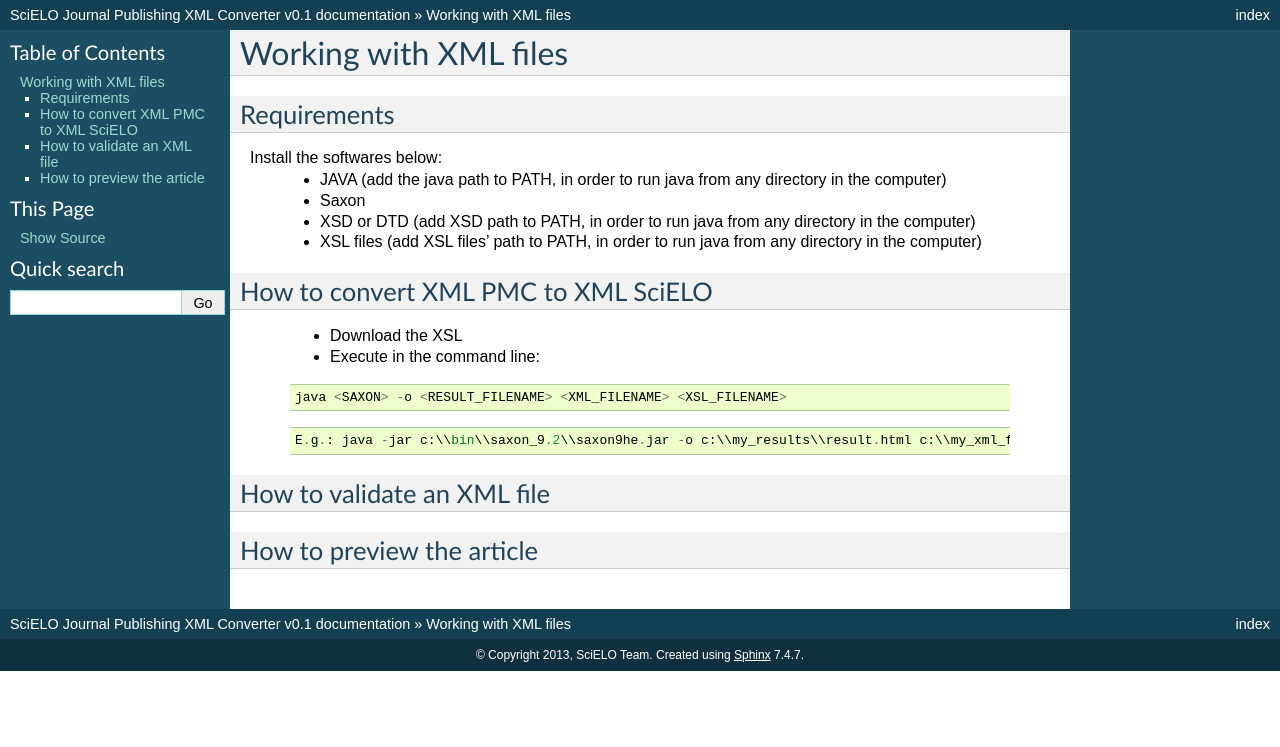
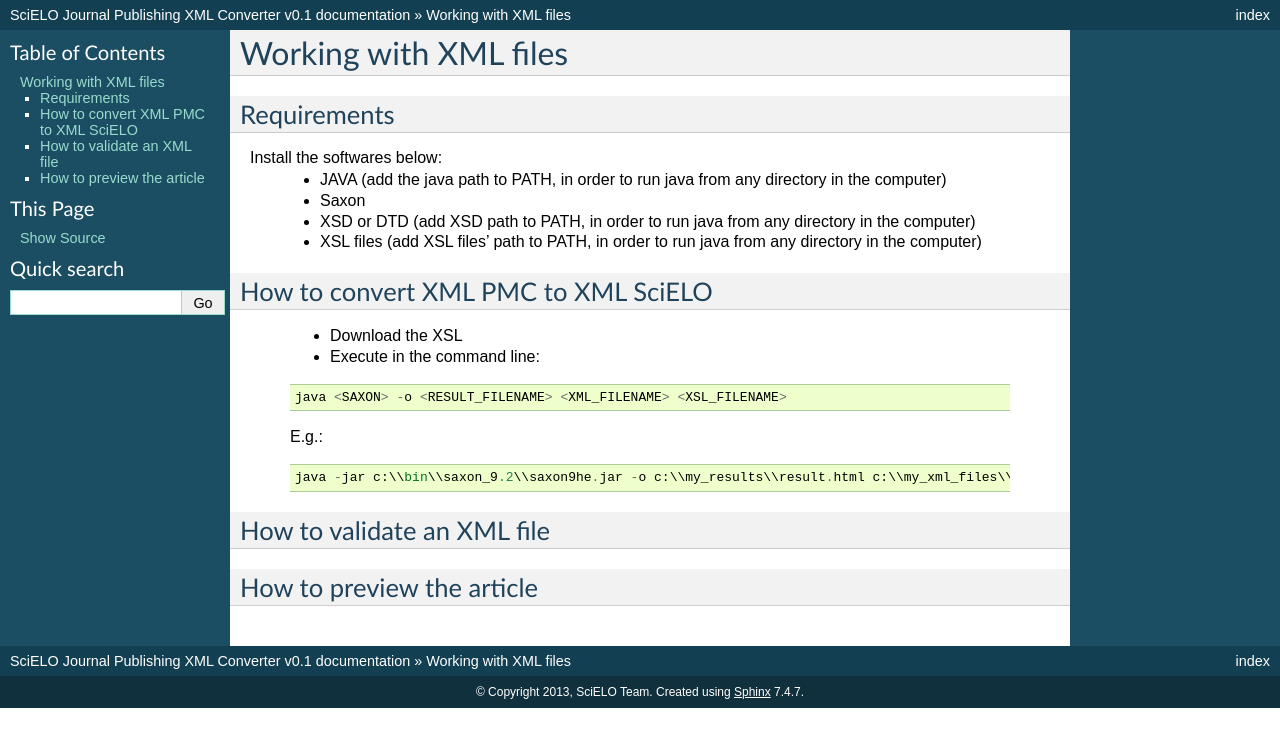
Before and after one commit to robertatakenaka/xml_converter, a Sphinx documentation site: the page built from docs/xml_tools.rst, in a window 1280 px wide. Shown: the top 747 px of the page. Built offline with Sphinx 7.4.7, drawn with Linux system fonts in a browser that asks for light colours.

```diff
--- a/docs/xml_tools.rst
+++ b/docs/xml_tools.rst
@@ -22,10 +22,11 @@ How to convert XML PMC to XML SciELO
 
     java <SAXON> -o <RESULT_FILENAME> <XML_FILENAME> <XSL_FILENAME>
 
+  E.g.:
 
   .. code-block::
 
-    E.g.: java -jar c:\\bin\\saxon_9.2\\saxon9he.jar -o c:\\my_results\\result.html c:\\my_xml_files\\article.xml :\\scielo\\bin\\pmc\\v3.0\\xsl\\sgml2xml\\xml2pmc.xsl
+    java -jar c:\\bin\\saxon_9.2\\saxon9he.jar -o c:\\my_results\\result.html c:\\my_xml_files\\article.xml :\\scielo\\bin\\pmc\\v3.0\\xsl\\sgml2xml\\xml2pmc.xsl
 
 
 
```
